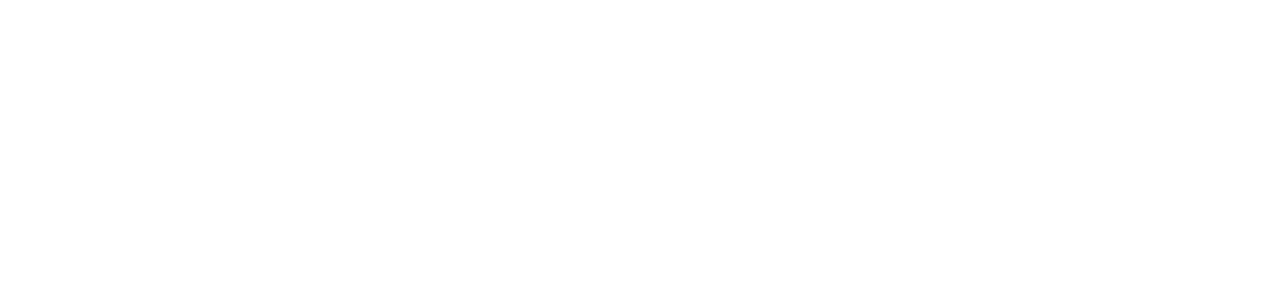
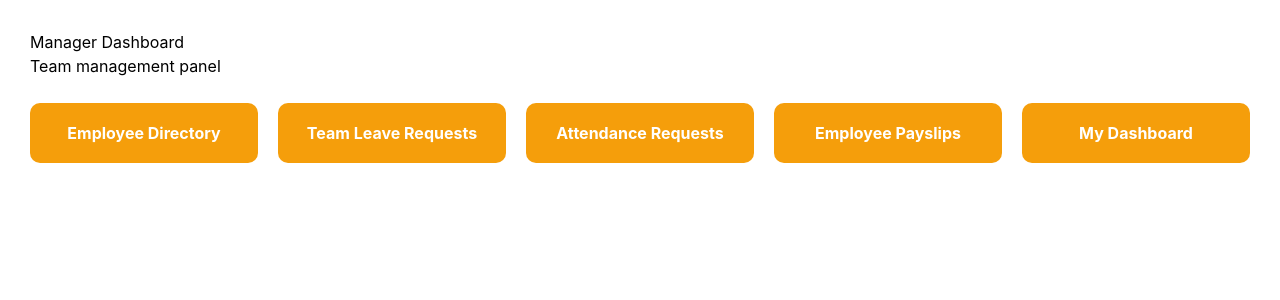
Before and after one commit to Ved1Pandey/nexushr, a React (Vite) app: page /manager-dashboard in a window 1280 px wide. Before the commit this address had no page. Shown: the top 300 px of the page. Built offline with nearby package versions, Linux system fonts and the light colour scheme; sample sign-in values are in the browser's storage.

Commit message:
refactor: role-based dashboard hierarchy

```diff
--- a/src/Admin/pages/AdminDashboard.tsx
+++ b/src/Admin/pages/AdminDashboard.tsx
@@ -1,9 +1,11 @@
 import { useEffect, useState } from "react";
 import { supabase } from "../../lib/supabase";
+import { useNavigate } from "react-router-dom";
 
 const AdminDashboard = () => {
   const [candidates, setCandidates] = useState<any[]>([]);
   const [jobs, setJobs] = useState<any[]>([]);
+  const navigate = useNavigate();
 
   useEffect(() => {
     fetchCandidates();
@@ -56,6 +58,22 @@ const updateStatus = async (
   return (
   <div style={{ padding: 20 }}>
     <h1>HR Dashboard ✅</h1>
+    <div style={{ marginTop: 20, marginBottom: 20 }}>
+  <button
+    onClick={() => window.location.href = "/payroll"}
+    style={{
+      background: "#f59e0b",
+      color: "#fff",
+      border: "none",
+      padding: "12px 20px",
+      borderRadius: "8px",
+      cursor: "pointer",
+      fontWeight: "bold"
+    }}
+  >
+    💰 Payroll Management
+  </button>
+</div>
 
 <div style={{
   display: "flex",
@@ -185,20 +203,40 @@ const updateStatus = async (
     <h2>Payroll</h2>
 
 <div
+  onClick={() => navigate("/payroll")}
   style={{
     border: "1px solid #ccc",
     padding: 20,
     borderRadius: 10,
-    marginBottom: 20
+    marginBottom: 20,
+    cursor: "pointer",
+    background: "#f8fafc",
+    transition: "0.3s"
   }}
 >
-  <h3>Upcoming Feature 🚀</h3>
-  <p>Payroll module coming soon.</p>
+  <h3>💰 Payroll Management</h3>
+
+  <p>
+    Create Salary Structure,
+    Run Payroll,
+    View Payroll History
+  </p>
+
+  <button
+    style={{
+      marginTop: 10,
+      padding: "10px 20px",
+      background: "#f59e0b",
+      color: "#fff",
+      border: "none",
+      borderRadius: 6,
+      cursor: "pointer"
+    }}
+  >
+    Open Payroll
+  </button>
 </div>
-
-  </div>
+</div>
 );
 };
-
-
 export default AdminDashboard;
--- a/src/Admin/pages/Payroll.tsx
+++ b/src/Admin/pages/Payroll.tsx
@@ -33,10 +33,14 @@ const Payroll = () => {
   const [employeeDeductions, setEmployeeDeductions] = useState("");
 
   const [saving, setSaving] = useState(false);
+  const [runningPayroll, setRunningPayroll] = useState(false);
+  const [payrollHistory, setPayrollHistory] = useState<any[]>([]);
+  const [activeTab, setActiveTab] = useState("structure");
 
   useEffect(() => {
     fetchEmployees();
     fetchSalaryStructures();
+    fetchPayrollHistory();
   }, []);
 
   const fetchEmployees = async () => {
@@ -65,6 +69,20 @@ const Payroll = () => {
     }
 
     setSalaryStructures(data || []);
+  };
+
+  const fetchPayrollHistory = async () => {
+    const { data, error } = await supabase
+      .from("payroll_history")
+      .select("*")
+      .order("id", { ascending: false });
+
+    if (error) {
+      console.log("PAYROLL HISTORY FETCH ERROR:", error);
+      return;
+    }
+
+    setPayrollHistory(data || []);
   };
 
   const grossSalary =
--- a/src/App.tsx
+++ b/src/App.tsx
@@ -11,6 +11,7 @@ import Applications from "./Admin/pages/Applications";
 import EmployeeDirectory from "./pages/EmployeeDirectory";
 import AttendanceRegularization from "./pages/AttendanceRegularization";
 import Payroll from "./Admin/pages/Payroll";
+import ManagerDashboard from "./pages/ManagerDashboard";
 
 function App() {
   return (
@@ -36,6 +37,7 @@ function App() {
        <Route path="/employee-directory" element={<ProtectedRoute><EmployeeDirectory /></ProtectedRoute>} />
        <Route path="/attendance-regularization" element={<ProtectedRoute><AttendanceRegularization /></ProtectedRoute>} />
        <Route path="/payroll" element={<ProtectedRoute><Payroll /></ProtectedRoute>} />
+       <Route path="/manager-dashboard" element={<ProtectedRoute><ManagerDashboard /></ProtectedRoute>} />
 
        </Routes>
     </BrowserRouter>
--- a/src/Login.tsx
+++ b/src/Login.tsx
@@ -18,11 +18,19 @@ useEffect(() => {
 
   const user = JSON.parse(userStr);
 
-  if (user.role === "HR") {
-    navigate("/admin-dashboard", { replace: true });
-  } else {
-    navigate("/dashboard", { replace: true });
-  }
+const role = String(user.role).toLowerCase();
+
+if (role === "admin") {
+  navigate("/admin-dashboard", { replace: true });
+}
+else if (role === "manager") {
+  navigate("/manager-dashboard", { replace: true });
+}
+else {
+  navigate("/dashboard", { replace: true });
+}
+
+
 }, [navigate]);
 
   const handleLogin = async () => {
@@ -66,9 +74,16 @@ useEffect(() => {
       // alert("Login Success ✅");
 
       // ✅ single navigation
-      if (data.user.role === "HR") {
+
+const role = String(data.user.role).toLowerCase();
+
+if (role === "admin") {
   navigate("/admin-dashboard", { replace: true });
-} else {
+}
+else if (role === "manager") {
+  navigate("/manager-dashboard", { replace: true });
+}
+else {
   navigate("/dashboard", { replace: true });
 }
 
--- a/src/pages/Dashboard.tsx
+++ b/src/pages/Dashboard.tsx
@@ -418,7 +418,6 @@ console.log("BALANCE API:",balance);
 const role = user?.role?.toLowerCase();
 
 const isTL = role === "team lead";
-const isManager = role === "manager";
 
 // 🔹 MY OWN LEAVES (correct)
 const myOwnLeaves = leaves.filter(
@@ -1206,7 +1205,7 @@ boxShadow:"0 4px 15px rgba(0,0,0,.08)"
 )}
 
 {/* ================= TEAM LEAVES ================= */}
-{(isTL || isManager) && (
+{(isTL || isTL) && (
 <>
 <div
 onClick={() => setShowTeamLeaves(!showTeamLeaves)}
@@ -1280,7 +1279,7 @@ boxShadow:"0 2px 8px rgba(0,0,0,.08)"
     ))}
   </>
 )}
-{(isTL || isManager) && (
+{(isTL) && (
   <>
     <div
       onClick={() => setShowTeamWorkRequests(!showTeamWorkRequests)}
@@ -1367,7 +1366,7 @@ boxShadow:"0 2px 8px rgba(0,0,0,.08)"
         ))}
   </>
 )}
-{(isTL || isManager) && (
+{(isTL) && (
   <>
     <div
       onClick={() =>
--- /dev/null
+++ b/src/pages/ManagerDashboard.tsx
@@ -0,0 +1,70 @@
+import { useNavigate } from "react-router-dom";
+
+const ManagerDashboard = () => {
+  const navigate = useNavigate();
+
+  return (
+    <div style={{ padding: "30px" }}>
+      <h1>Manager Dashboard</h1>
+
+      <p style={{ marginBottom: 25 }}>
+        Team management panel
+      </p>
+
+      <div
+        style={{
+          display: "grid",
+          gridTemplateColumns: "repeat(auto-fit,minmax(220px,1fr))",
+          gap: 20,
+        }}
+      >
+        <button
+          onClick={() => navigate("/employee-directory")}
+          style={btn}
+        >
+          Employee Directory
+        </button>
+
+        <button
+          onClick={() => navigate("/team-leaves")}
+          style={btn}
+        >
+          Team Leave Requests
+        </button>
+
+        <button
+          onClick={() => navigate("/attendance-regularization")}
+          style={btn}
+        >
+          Attendance Requests
+        </button>
+
+        <button
+          onClick={() => navigate("/payroll")}
+          style={btn}
+        >
+          Employee Payslips
+        </button>
+
+        <button
+          onClick={() => navigate("/dashboard")}
+          style={btn}
+        >
+          My Dashboard
+        </button>
+      </div>
+    </div>
+  );
+};
+
+const btn = {
+  padding: "18px",
+  border: "none",
+  borderRadius: "10px",
+  background: "#f59e0b",
+  color: "#fff",
+  fontWeight: "bold",
+  cursor: "pointer",
+};
+
+export default ManagerDashboard;
```
